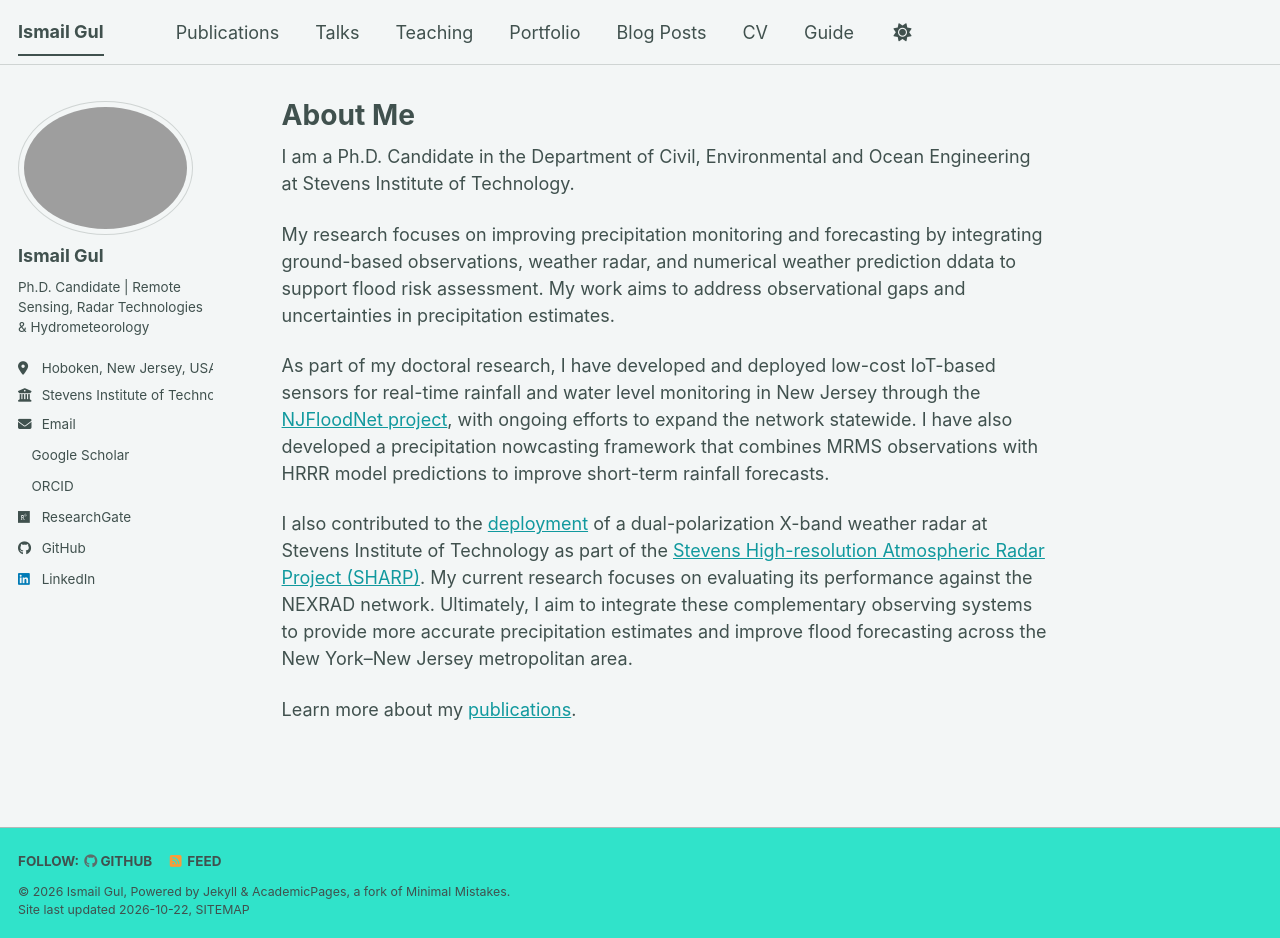
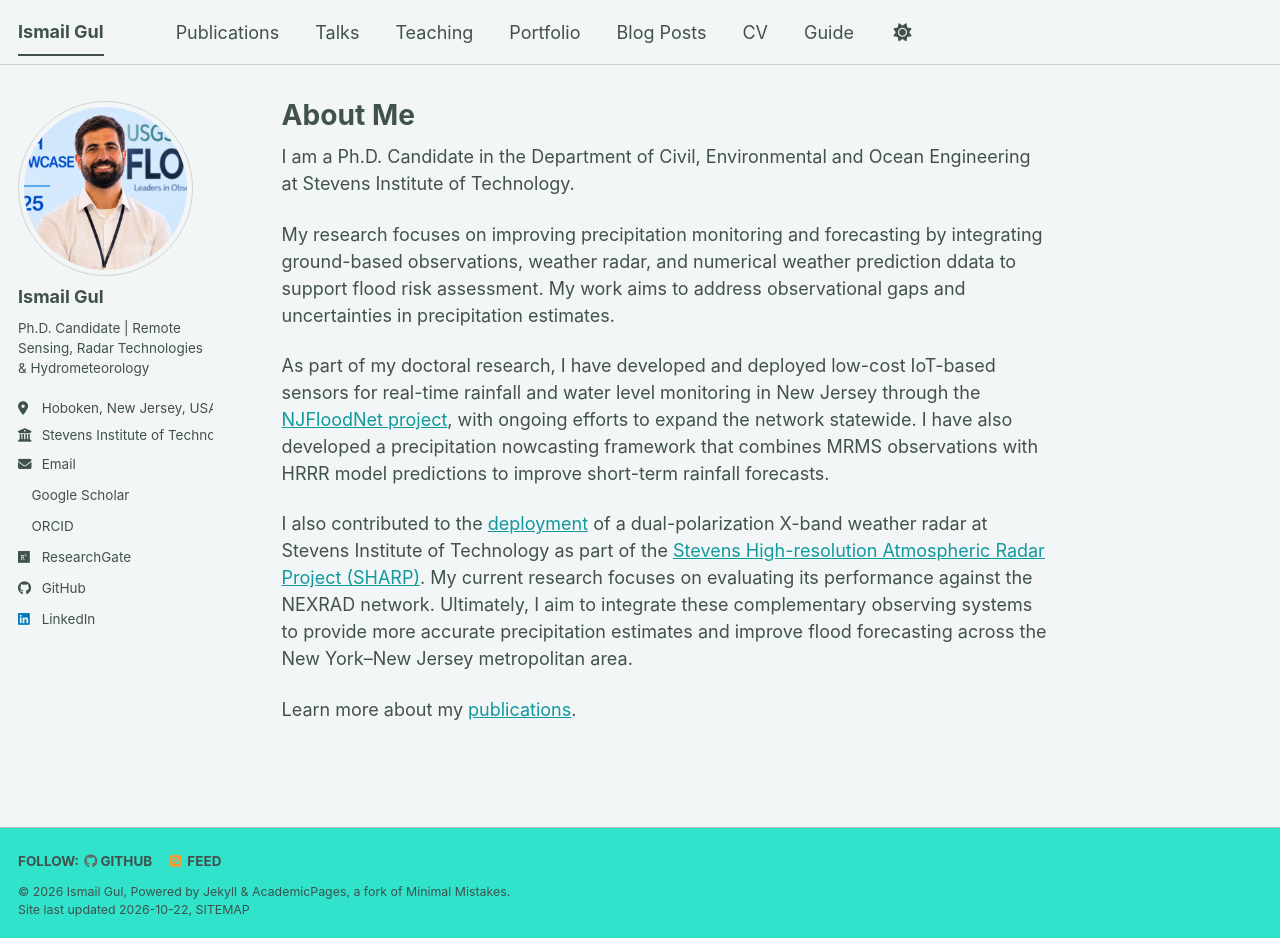
Before and after one commit to igul94/ismailgul.github.io, a Jekyll site: the page built from _pages/about.md, in a window 1280 px wide and 938 px high. Built offline with Jekyll 4.4.1, drawn with Linux system fonts in a browser that asks for light colours; a style sheet for code colours, icons or effects is not loaded.

Commit message:
Update profile avatar image
Switches the configured author avatar to the new `images/profile_github.jpg` profile image.

```diff
--- a/_config.yml
+++ b/_config.yml
@@ -22,7 +22,7 @@ repository               : "igul94/ismailgul.github.io"
 #               Additional customization can be done by editing /_includes/author-profile.html
 author:
   # Biographic information
-  avatar           : "igul_profile_3.png"
+  avatar           : "profile_github.jpg"
   name             : "Ismail Gul"
   pronouns         :
   bio              : "Ph.D. Candidate | Remote Sensing, Radar Technologies & Hydrometeorology"
```
Also changed, not shown: images/profile_github.jpg (added).
